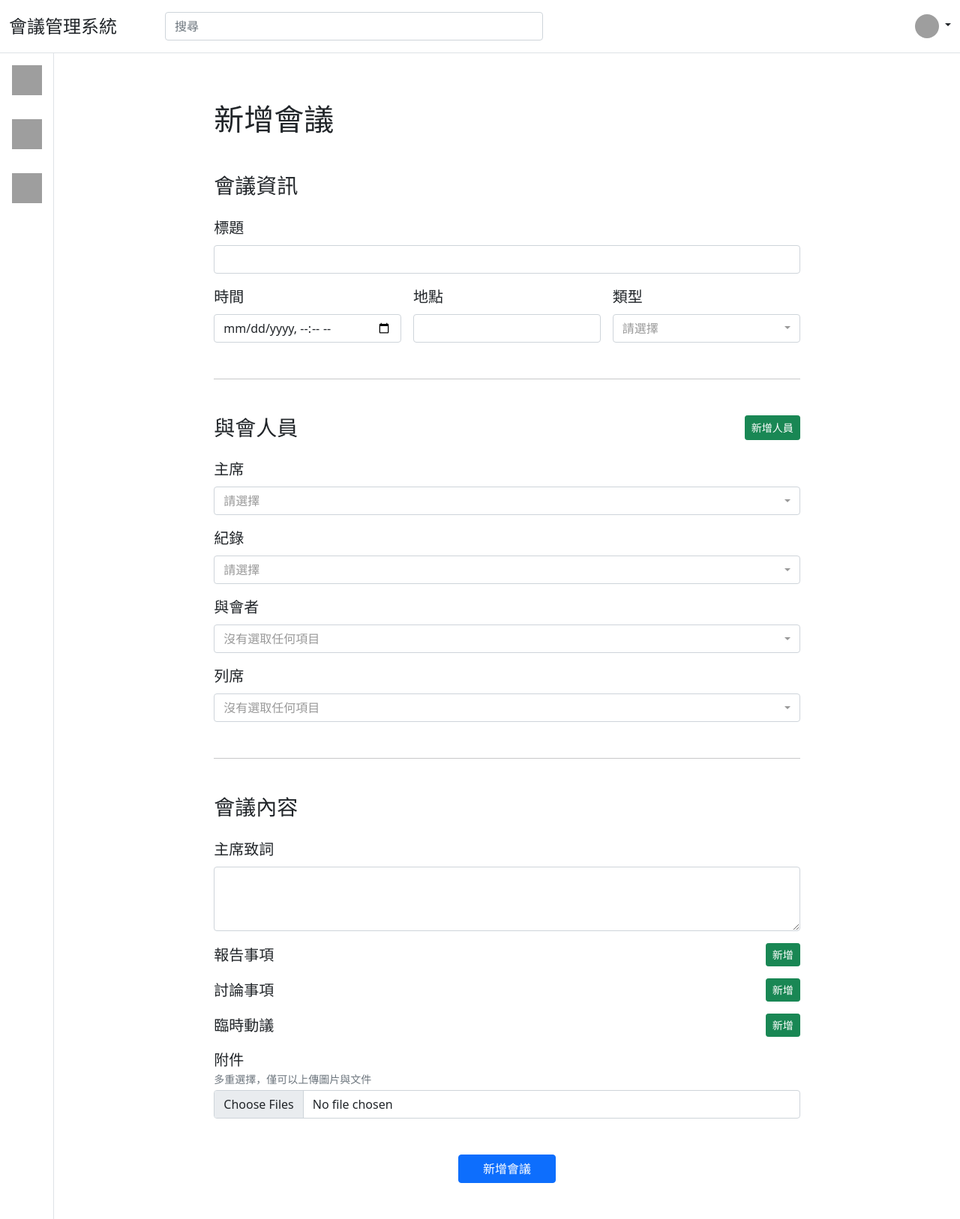
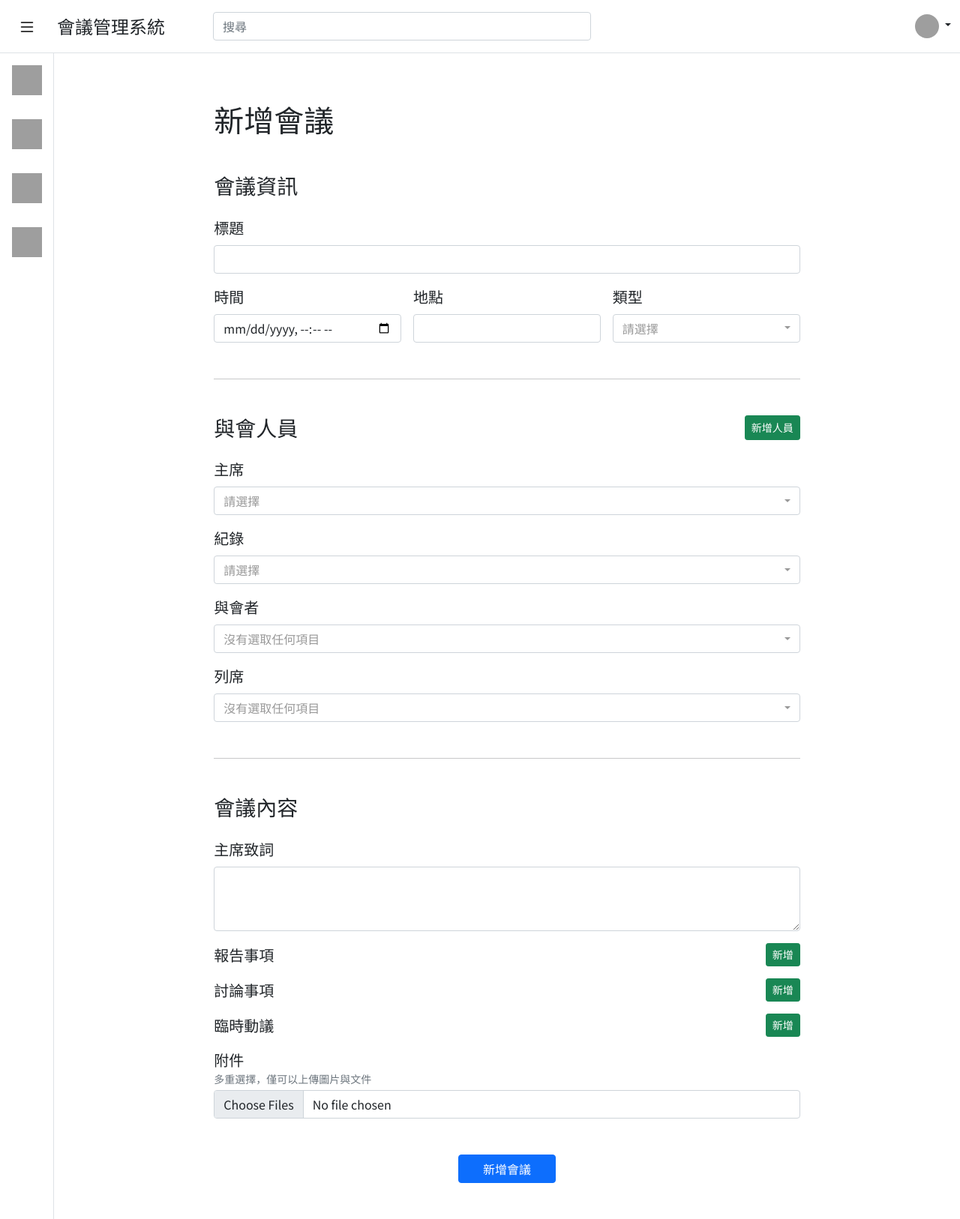
Before and after one commit to chiahsuantw/Meeting-Management-System, a Flask app: template main/templates/create.html in a window 1280 px wide. Shown: the whole page at 75% size. Run offline with Flask 2, Linux system fonts and the light colour scheme; the template is opened without the code that fills it, so the values that code supplies are empty; parts of the project's set-up code (start-up, migrations or seed data) failed here and were passed over; some libraries are stand-ins or nearby versions; grey boxes are pictures that could not be loaded.

Commit message:
介面調整

```diff
--- /dev/null
+++ b/main/static/js/global-control.js
@@ -0,0 +1,11 @@
+// Toggle the sidebar
+$('#sidebarBtn').on('click', function () {
+    const sidebar = $('#sidebar');
+    if (sidebar.hasClass('d-flex')) {
+        sidebar.removeClass('d-flex');
+        sidebar.addClass('d-none');
+    } else {
+        sidebar.removeClass('d-none');
+        sidebar.addClass('d-flex');
+    }
+});
--- a/main/static/js/meeting-view-control.js
+++ b/main/static/js/meeting-view-control.js
@@ -3,7 +3,7 @@ const meetingViewArea = $('#meetingViewArea');
 
 meetingTiles.on('click', function () {
     meetingTiles.removeClass('active');
-    $(this).toggleClass('active');
+    $(this).addClass('active');
 
     $.ajax({
         'url': $SCRIPT_ROOT + '/get/meeting',
--- a/main/static/js/new-meeting-form-control.js
+++ b/main/static/js/new-meeting-form-control.js
@@ -29,25 +29,42 @@ newAnnouncementBtn.on('click', function () {
 
 newMotionBtn.on('click', function () {
     // Add a motion to the meeting
-    const motionElement =
-        '<div class="d-flex mb-2"><div class="border rounded px-2 flex-fill">' +
-        '<div class=my-2>' +
-        '<h6>案由</h6><input class="form-control motion-form" aria-label=MotionDescription>' +
-        '</div><div class=mb-2><h6>狀態</h6>' +
-        '<select class="selectpicker motion-form" data-style=bg-white data-width=100% aria-label=MotionStatus>' +
-        '<option value=InDiscussion selected>討論中</option>' +
-        '<option value=InExecution>執行中</option>' +
-        '<option value=Closed>結案</option>' +
-        '</select></div>' +
-        '<div class=mb-2>' +
-        '<h6>內容</h6>' +
-        '<textarea type=text class="form-control motion-form" rows=3 aria-label=MotionContent></textarea></div>' +
-        '<div class=mb-2>' +
-        '<h6>決策</h6><textarea type=text class="form-control motion-form" rows=3 aria-label=MotionResolution></textarea>' +
-        '</div><div class=mb-2>' +
-        '<h6>執行</h6><textarea type=text class="form-control motion-form" rows=3 aria-label=MotionExecution></textarea>' +
-        '</div></div><a href=javascript:void(0) class="my-auto ms-2">' +
-        '<img src=/static/images/trash-fill.svg width=20 alt=""></a></div>';
+    // noinspection HtmlUnknownTarget
+    const motionElement = `
+        <div class="d-flex mb-2">
+            <div class="border rounded px-2 flex-fill">
+                <div class=my-2>
+                    <h6>案由</h6>
+                    <input class="form-control motion-form" aria-label=MotionDescription>
+                </div>
+                <div class=mb-2><h6>狀態</h6>
+                    <select class="selectpicker motion-form" data-style=bg-white
+                            data-width=100% aria-label=MotionStatus>
+                        <option value=InDiscussion selected>討論中</option>
+                        <option value=InExecution>執行中</option>
+                        <option value=Closed>結案</option>
+                    </select></div>
+                <div class=mb-2>
+                    <h6>內容</h6>
+                    <textarea type=text class="form-control motion-form"
+                              rows=3 aria-label=MotionContent></textarea>
+                </div>
+                <div class=mb-2>
+                    <h6>決策</h6>
+                    <textarea type=text class="form-control motion-form"
+                              rows=3 aria-label=MotionResolution></textarea>
+                </div>
+                <div class=mb-2>
+                    <h6>執行</h6>
+                    <textarea type=text class="form-control motion-form"
+                              rows=3 aria-label=MotionExecution></textarea>
+                </div>
+            </div>
+            <a href=javascript:void(0) class="my-auto ms-2">
+                <img src=/static/images/trash-fill.svg width=20 alt="">
+            </a>
+        </div>
+    `;
     motionSection.append(motionElement);
     $('select').selectpicker();
 });
--- a/main/templates/base.html
+++ b/main/templates/base.html
@@ -6,11 +6,14 @@
     <link rel="icon" href="{{ url_for('static', filename='images/favicon.ico') }}">
     <link href="https://cdn.jsdelivr.net/npm/bootstrap@5.0.2/dist/css/bootstrap.min.css" rel="stylesheet"
           integrity="sha384-EVSTQN3/azprG1Anm3QDgpJLIm9Nao0Yz1ztcQTwFspd3yD65VohhpuuCOmLASjC" crossorigin="anonymous">
+    <link rel="preconnect" href="https://fonts.googleapis.com">
+    <link rel="preconnect" href="https://fonts.gstatic.com" crossorigin>
+    <link href="https://fonts.googleapis.com/css2?family=Noto+Sans+TC&display=swap" rel="stylesheet">
     {% block style %}
     {% endblock %}
     <title>{% if title %}{{ title }} - {% endif %}會議管理系統</title>
 </head>
-<body class="vh-100 d-flex flex-column align-item-stretch">
+<body class="vh-100 d-flex flex-column align-item-stretch" style="font-family: 'Noto Sans TC', sans-serif;">
 {% block body %}
 {% endblock %}
 <script type=text/javascript>$SCRIPT_ROOT = {{ request.script_root | tojson | safe }};</script>
@@ -18,6 +21,7 @@
 <script src="https://cdn.jsdelivr.net/npm/bootstrap@5.0.2/dist/js/bootstrap.bundle.min.js"
         integrity="sha384-MrcW6ZMFYlzcLA8Nl+NtUVF0sA7MsXsP1UyJoMp4YLEuNSfAP+JcXn/tWtIaxVXM"
         crossorigin="anonymous"></script>
+<script src="{{ url_for('static', filename='js/global-control.js') }}"></script>
 {% block script %}
 {% endblock %}
 </body>
--- a/main/templates/components/navbar.html
+++ b/main/templates/components/navbar.html
@@ -1,5 +1,13 @@
 <header class="py-3 border-bottom">
     <div class="container-fluid d-flex gap-3 align-items-center">
+        <a href="javascript:void(0)" class="mx-1" id="sidebarBtn">
+            <svg xmlns="http://www.w3.org/2000/svg" width="24" height="24" fill="black"
+                 class="bi bi-list mx-2"
+                 viewBox="0 0 16 16">
+                <path fill-rule="evenodd"
+                      d="M2.5 12a.5.5 0 0 1 .5-.5h10a.5.5 0 0 1 0 1H3a.5.5 0 0 1-.5-.5zm0-4a.5.5 0 0 1 .5-.5h10a.5.5 0 0 1 0 1H3a.5.5 0 0 1-.5-.5zm0-4a.5.5 0 0 1 .5-.5h10a.5.5 0 0 1 0 1H3a.5.5 0 0 1-.5-.5z"></path>
+            </svg>
+        </a>
         <a class="text-dark text-decoration-none" href="{{ url_for('home') }}"><h4 class="mb-0">會議管理系統</h4></a>
         <form class="flex-fill d-none d-sm-block px-md-5" style="max-width: 600px">
             <label for="search-bar" class="d-none"></label>
--- a/main/templates/components/sidebar.html
+++ b/main/templates/components/sidebar.html
@@ -1,4 +1,4 @@
-<div class="d-flex flex-column flex-shrink-0 bg-white border-end" style="width: 4.5rem;">
+<div class="d-flex flex-column flex-shrink-0 bg-white border-end" id="sidebar" style="width: 72px;">
     <ul class="nav nav-pills nav-flush flex-column mb-auto text-center">
         <li class="nav-item">
             <a href="{{ url_for('create') }}" class="nav-link py-3" title="新增會議">
@@ -7,14 +7,21 @@
         </li>
         <li>
             <a href="{{ url_for('home') }}" class="nav-link py-3" title="會議列表">
-                <img src="https://img.icons8.com/fluency/48/000000/conference-foreground-selected.png"
+                <img src="https://img.icons8.com/fluency/48/000000/copybook--v2.png"
                      width="40"
                      height="40" alt=""/>
             </a>
         </li>
         <li>
             <a href="#" class="nav-link py-3" title="決策追蹤">
-                <img src="https://img.icons8.com/fluency/48/000000/bookmark-ribbon.png" width="40" height="40"
+                <img src="https://img.icons8.com/fluency/48/000000/todo-list.png" width="40" height="40"
+                     alt=""/>
+            </a>
+        </li>
+        <li>
+            <a href="#" class="nav-link py-3" title="人員列表">
+                <img src="https://img.icons8.com/fluency/48/000000/conference-foreground-selected.png" width="40"
+                     height="40"
                      alt=""/>
             </a>
         </li>
```
Also changed, not shown: main/templates/components/meeting-view.html (+16 -0 lines), main/templates/meeting.html (+7 -1 lines).
